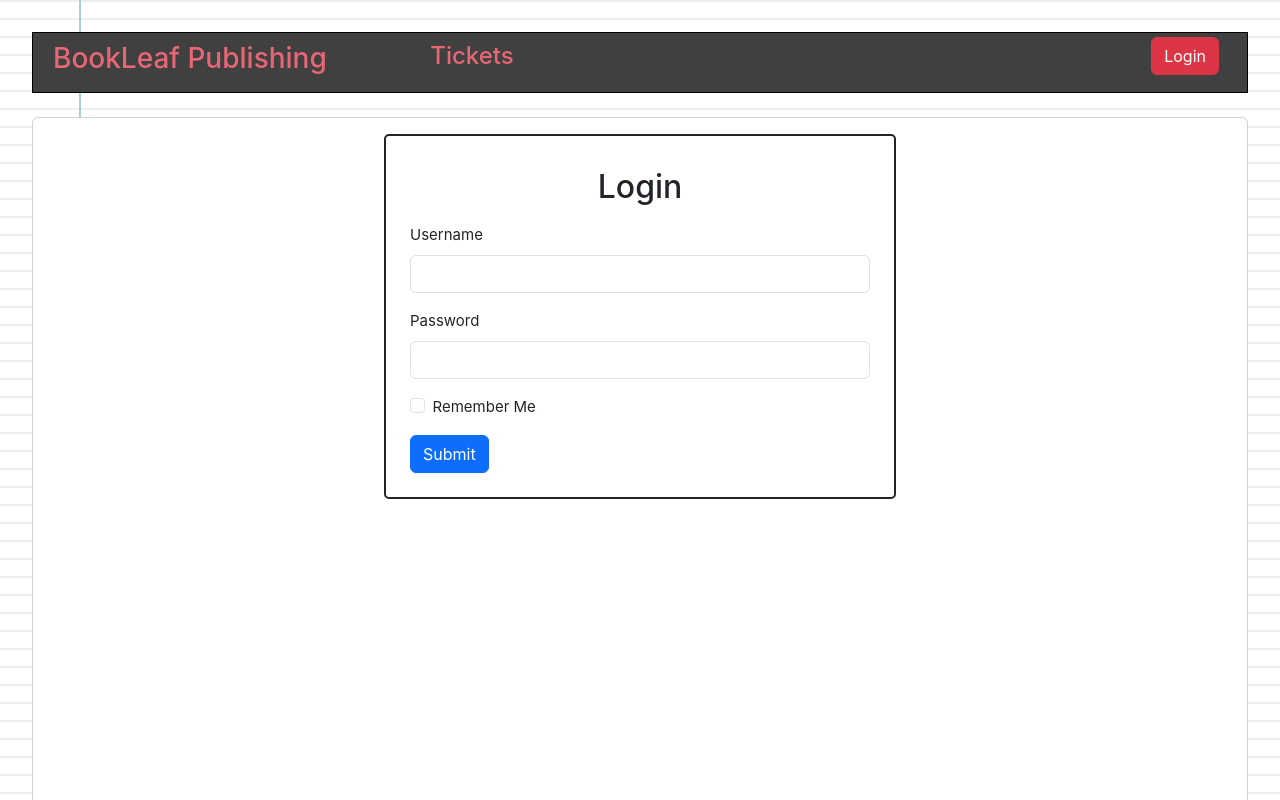
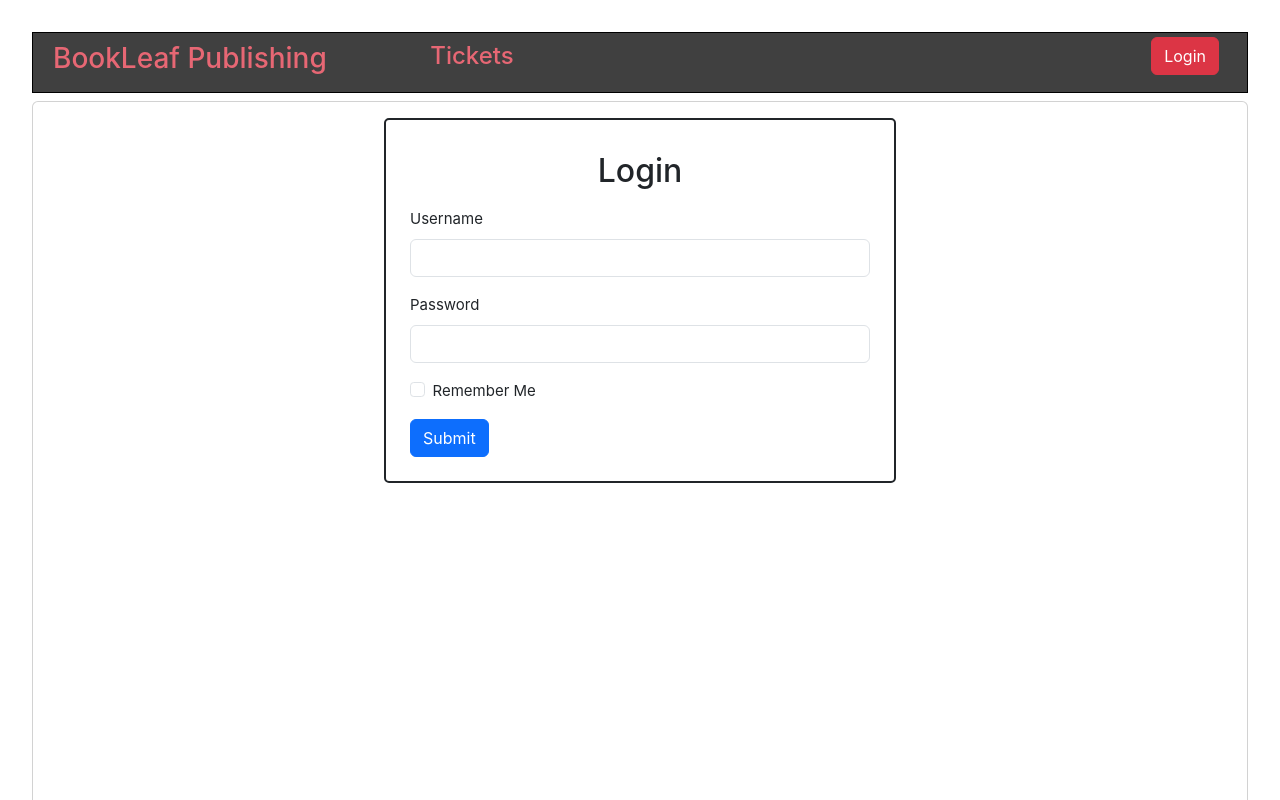
Before and after one commit to vikassrivastava18/Customer-support, a Vue app in the folder frontend/support/: page /login in a window 1280 px wide. Shown: the top 800 px of the page. Built offline with nearby package versions, Linux system fonts and the light colour scheme; no server answers.

Commit message:
Update UI with minor changes

```diff
--- a/frontend/support/src/App.vue
+++ b/frontend/support/src/App.vue
@@ -10,7 +10,7 @@ import SuccessComponent from './components/SuccessComponent.vue'
   <SuccessComponent />
   <ErrorComponent />
 
-  <main class="card mt-4">
+  <main class="card mt-2">
     <div class="card-body">
       <RouterView />
     </div>
--- a/frontend/support/src/assets/base.css
+++ b/frontend/support/src/assets/base.css
@@ -87,8 +87,5 @@ body {
 
 body {
 background-color: #fff;
-background-image:
-linear-gradient(90deg, transparent 79px, #abced4 79px, #abced4 81px, transparent 81px),
-linear-gradient(#eee .1em, transparent .1em);
-background-size: 100% 1.2em;
+
 }
```
